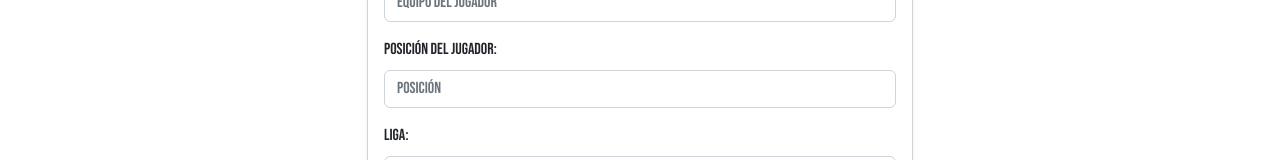
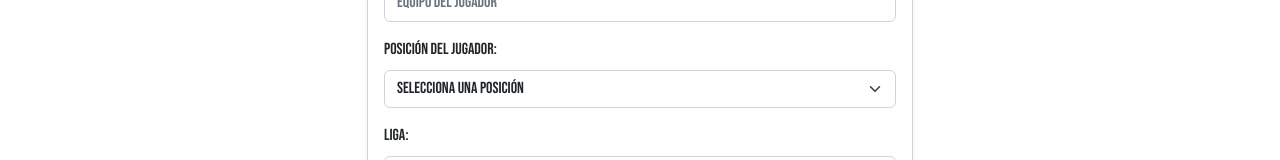
Before and after one commit to CodeURJC-FW-2026-27/webapp06, a plain HTML site: page newelem.html in a window 1280 px wide. Shown: the part 603-763 px from the top of the page. Drawn offline with nearby package versions, Linux system fonts and the light colour scheme.

Commit message:
Desplegable posiciones pagina creacion

```diff
--- a/newelem.html
+++ b/newelem.html
@@ -84,8 +84,13 @@
                                 <!-- Player Position -->
                                 <div class="mb-3">
                                     <label for="position" class="form-label">Posición del jugador:</label>
-                                    <input type="text" class="form-control" id="position" name="position"
-                                        placeholder="Posición" required />
+                                    <select class="form-select" id="position" name="position" required>
+                                        <option value="" disabled selected>Selecciona una posición</option>
+                                        <option value="portero">Portero</option>
+                                        <option value="defensa">Defensa</option>
+                                        <option value="mediocentro">Mediocentro</option>
+                                        <option value="delantero">Delantero</option>
+                                    </select>
                                 </div>
 
                                 <!-- League -->
```
